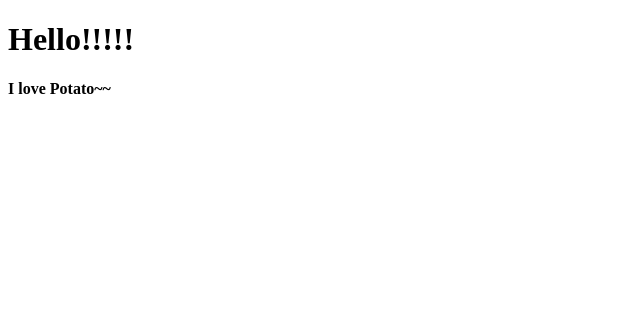
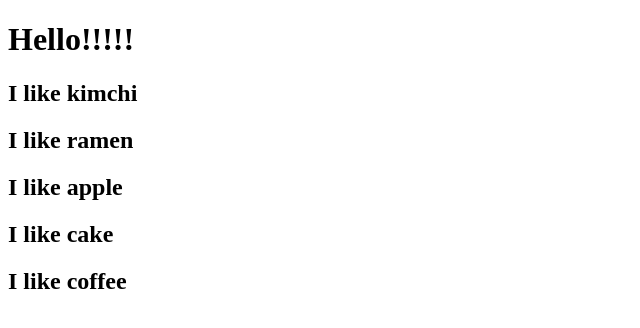
Before and after one commit to tigerish009/movie_app_1, a React (Create React App) app: page / in a window 1280 px wide. Shown: the top 328 px of the page, without its empty margins (0-640 px from the left). Built offline with nearby package versions, Linux system fonts and the light colour scheme.

Commit message:
create many lines to set {fav} argument and create same components

```diff
--- a/src/App.js
+++ b/src/App.js
@@ -3,23 +3,23 @@ import React from 'react';
 
 // 재사용 가능한 컴포넌트를 만들어 반복해서 사용할 수 있음
 // App안에 있는 Food component의 fav등 prop name을 function Food(props) argument로 받아옴
-function Food(props) {
+// {fav}는 props내부의 object내부의 fav를 불러오는 것으로, props.fav와 같다 JS의 ES6기능임
+function Food({ fav }) {
   return (
-    <h4>I love Potato~~</h4>
+    <h2>I like {fav}</h2>
   )
 }
-
 
 function App() {
   return (
     <div>
       <h1>Hello!!!!!</h1>
       {/* Food component에 fav라는 이름의 property를 생성하고, kimchi라는 prop name을 부여함(property name) */}
-      <Food
-        fav="kimchi"
-        something={true}
-        papapapa={["hello", 1, 2, 3, 4, true]}
-      />
+      <Food fav="kimchi" />
+      <Food fav="ramen" />
+      <Food fav="apple" />
+      <Food fav="cake" />
+      <Food fav="coffee" />
     </div>
   );
 }
```
Also changed, not shown: 1 other file (tests, documents, lock files or other folders).
